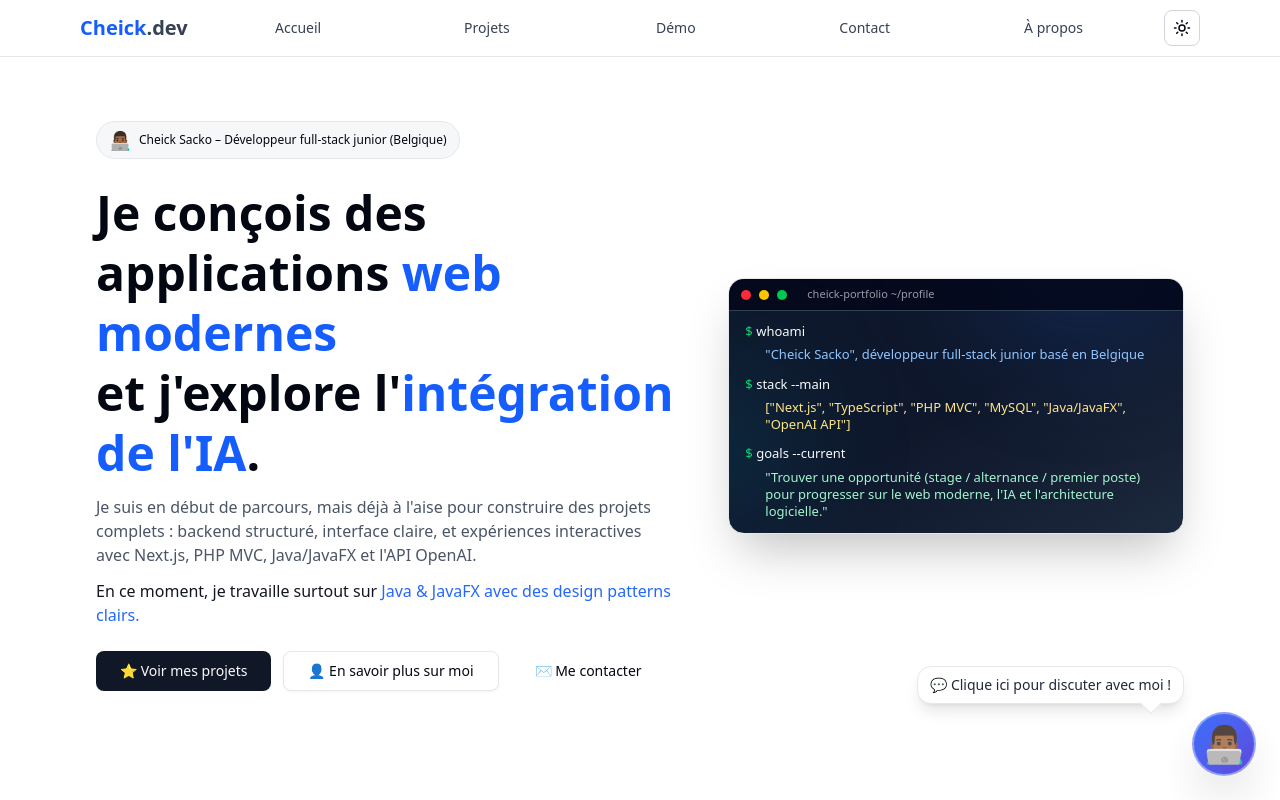
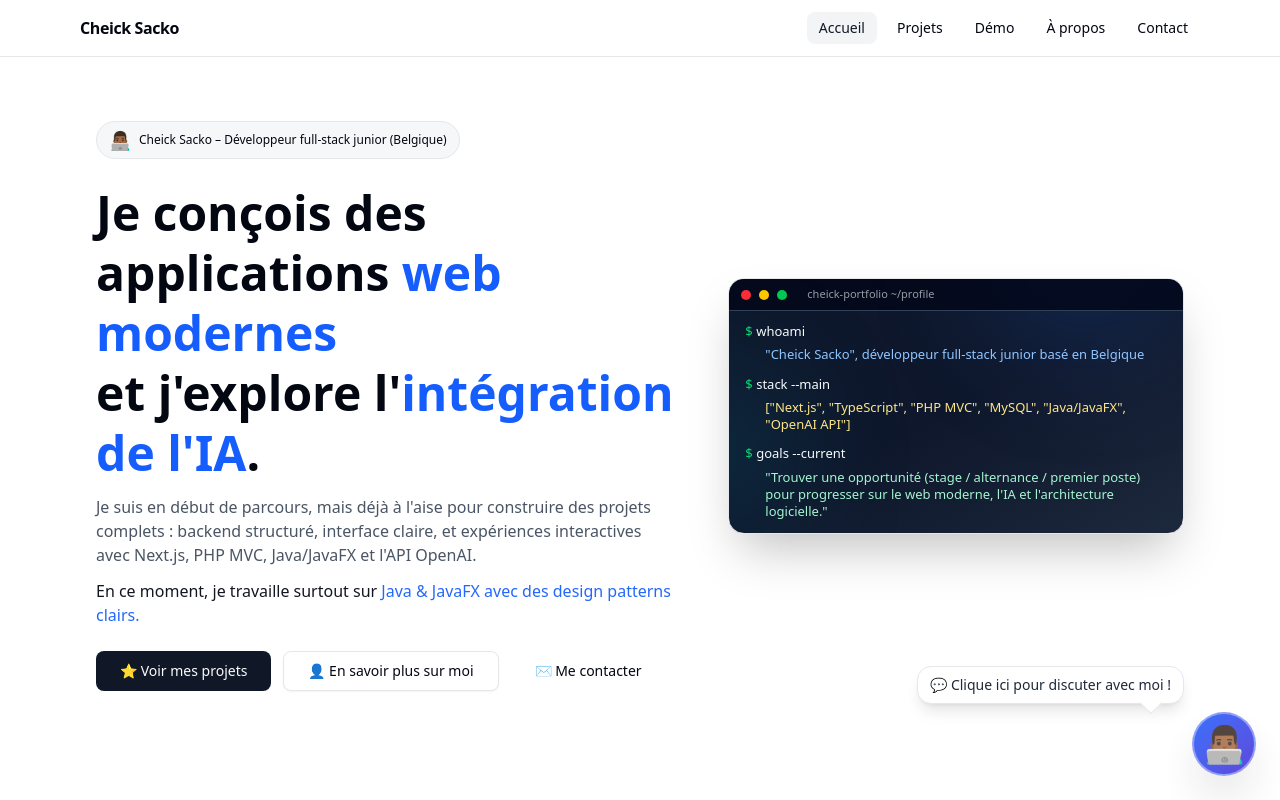
Before and after one commit to cheikS/porfolio-ia, a Next.js app: page / in a window 1280 px wide. Built offline with nearby package versions, Linux system fonts and the light colour scheme.

Commit message:
barre de nav + github

```diff
--- a/src/app/layout.tsx
+++ b/src/app/layout.tsx
@@ -2,7 +2,7 @@
 
 import "./globals.css"
 import { ThemeProvider } from "next-themes"
-import { Navbar } from "@/components/Navbar"
+import Navbar from "@/components/Navbar"
 import ChatWidget from "@/components/ChatWidget"
 
 export default function RootLayout({ children }: { children: React.ReactNode }) {
--- a/src/components/Navbar.tsx
+++ b/src/components/Navbar.tsx
@@ -1,51 +1,82 @@
 "use client"
 
 import Link from "next/link"
-import { ThemeToggle } from "@/components/ThemeToggle"
+import { usePathname } from "next/navigation"
+import { useEffect, useState } from "react"
+import { Button } from "@/components/ui/button"
 
-export function Navbar() {
-  const links = [
+const navItems = [
   { href: "/", label: "Accueil" },
   { href: "/projects", label: "Projets" },
   { href: "/demo", label: "Démo" },
+  { href: "/about", label: "À propos" },
   { href: "/contact", label: "Contact" },
-    { href: "/about", label: "À propos" },
 ]
 
+export default function Navbar() {
+  const pathname = usePathname()
+  const [open, setOpen] = useState(false)
+
+  // Ferme le menu quand tu changes de page
+  useEffect(() => {
+    setOpen(false)
+  }, [pathname])
+
   return (
-    <nav className="w-full border-b border-gray-200 dark:border-gray-700 bg-white dark:bg-gray-900 sticky top-0 z-50">
-      <div className="max-w-6xl mx-auto px-4 h-14 flex items-center gap-4">
-        {/* Logo à gauche */}
-        <div className="shrink-0">
-          <Link href="/" className="inline-flex items-center">
-            <span className="text-xl font-bold text-blue-600 dark:text-blue-400">Cheick</span>
-            <span className="text-xl font-bold text-gray-700 dark:text-gray-300">.dev</span>
+    <header className="sticky top-0 z-50 w-full border-b bg-background/80 backdrop-blur">
+      <div className="mx-auto max-w-6xl px-4 h-14 flex items-center justify-between">
+        {/* Logo */}
+        <Link href="/" className="font-semibold tracking-tight">
+          Cheick Sacko
         </Link>
+
+        {/* Desktop */}
+        <nav className="hidden md:flex items-center gap-2">
+          {navItems.map((item) => {
+            const active = pathname === item.href
+            return (
+              <Link key={item.href} href={item.href}>
+                <Button variant={active ? "secondary" : "ghost"} size="sm">
+                  {item.label}
+                </Button>
+              </Link>
+            )
+          })}
+        </nav>
+
+        {/* Mobile button */}
+        <div className="md:hidden">
+          <Button
+            variant="outline"
+            size="sm"
+            aria-label="Ouvrir le menu"
+            onClick={() => setOpen((v) => !v)}
+          >
+            {open ? "✕" : "☰"}
+          </Button>
+        </div>
       </div>
 
-        {/* Liens répartis sur la largeur */}
-        <ul className="flex-1 grid grid-cols-5">
-          {links.map((l) => (
-            <li key={l.href} className="min-w-0">
-              <Link
-                href={l.href}
-                className="block w-full text-center px-3 py-2 text-sm font-medium
-                           text-gray-700 dark:text-gray-200
-                           hover:bg-gray-100 dark:hover:bg-gray-800
-                           hover:text-blue-600 dark:hover:text-blue-400
-                           rounded-md transition"
+      {/* Mobile dropdown */}
+      {open && (
+        <div className="md:hidden border-t bg-background">
+          <div className="mx-auto max-w-6xl px-4 py-3 flex flex-col gap-2">
+            {navItems.map((item) => {
+              const active = pathname === item.href
+              return (
+                <Link key={item.href} href={item.href} className="w-full">
+                  <Button
+                    variant={active ? "secondary" : "ghost"}
+                    className="w-full justify-start"
                   >
-                {l.label}
+                    {item.label}
+                  </Button>
                 </Link>
-            </li>
-          ))}
-        </ul>
-
-        {/* Thème à droite */}
-        <div className="shrink-0">
-          <ThemeToggle />
+              )
+            })}
           </div>
         </div>
-    </nav>
+      )}
+    </header>
   )
 }
--- a/src/data/projects.ts
+++ b/src/data/projects.ts
@@ -35,7 +35,7 @@ export const projects: Project[] = [
     role: "Développeur full-stack (projet d'école en binôme)",
     year: "2023",
     technologies: ["PHP 8", "MySQL", "MVC", "jQuery", "AJAX"],
-    github: "https://github.com/cheikS/clicount",
+    github: "https://github.com/cheikS/tricount.git",
     demoPath: "/demo/tricount",
 
     context:
@@ -100,7 +100,7 @@ export const projects: Project[] = [
   role: "Développeur Java / JavaFX",
   year: "2022",
   technologies: ["Java", "JavaFX", "MVVM", "POO", "Design patterns"],
-  github: "https://github.com/cheikS/farming-game",
+  github: "https://github.com/cheikS/farmGame.git",
 
   context:
     "Projet réalisé dans le cadre d'un cours avancé de programmation orientée objet. L’objectif était de mettre en pratique les design patterns (notamment MVVM) avec JavaFX.",
```
Lines whose indentation alone changed are shown as unchanged.
